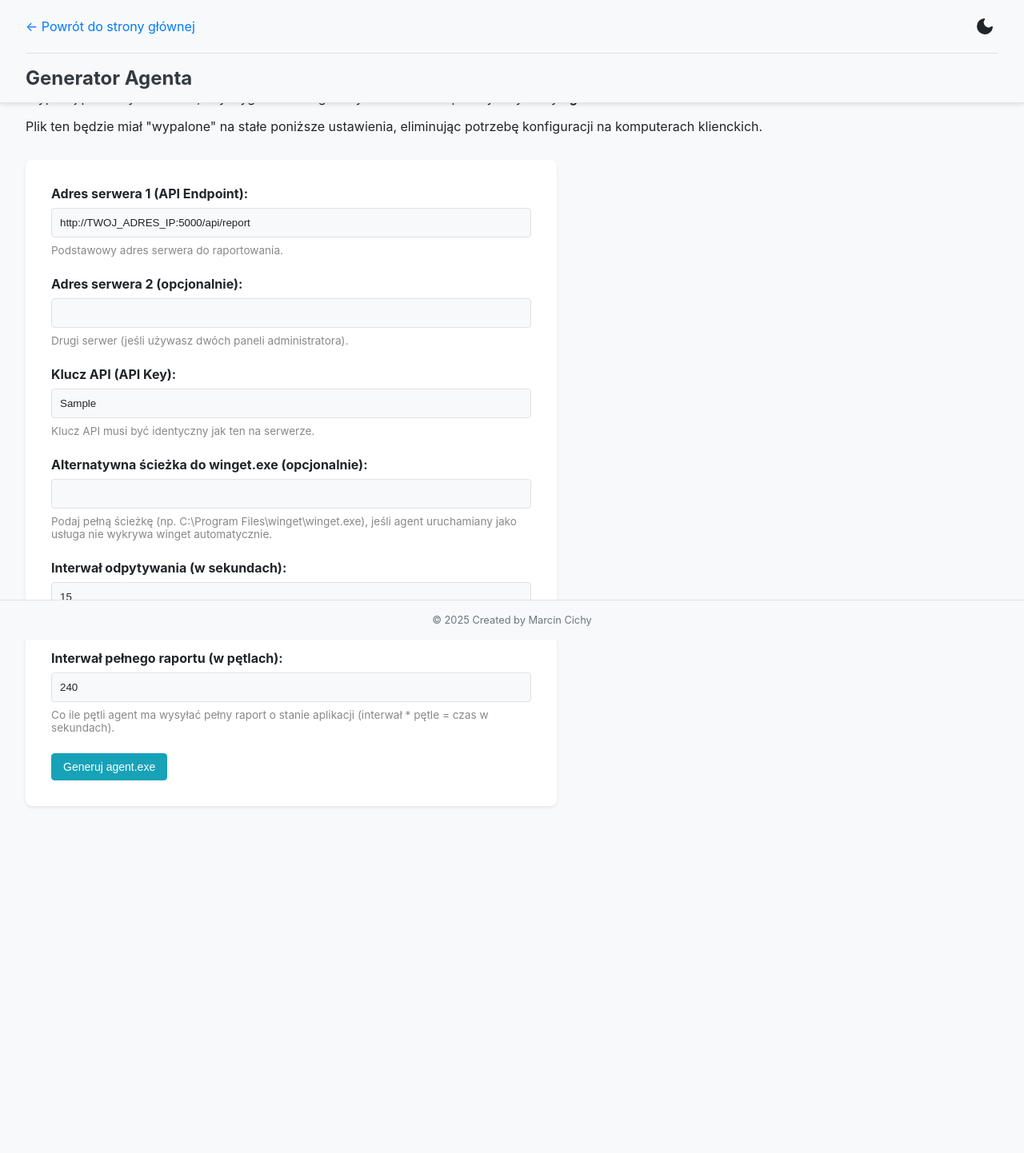
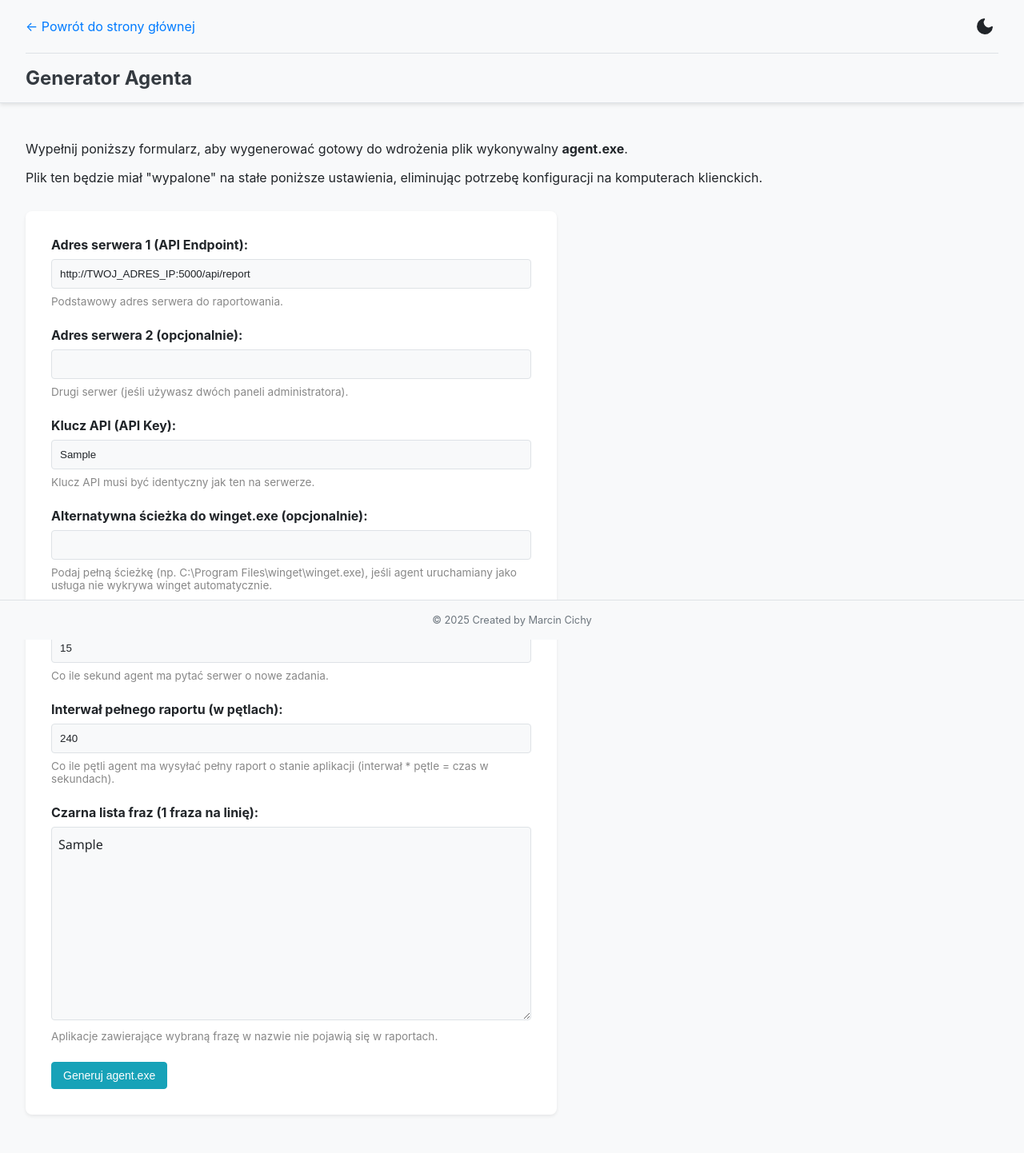
Before and after one commit to MarcinCichy/WingetAgent, a Flask app: template winget-dasboard/templates/settings.html in a window 1280 px wide. Shown: the whole page at 80% size. Before the commit the page ends 1009 px from the top, so only its background shows below. Run offline with Flask 3, Linux system fonts and the light colour scheme; the template is opened without the code that fills it: most values are stand-ins (such as "Sample title", 1, 10 or a date in 2020).

Commit message:
UI/layout improvements and initial support for blacklist definition in agent.exe generator
- Increased body padding-top so the fixed header and subheader are always visible
- Improved textarea (blacklist) alignment: all keywords start at the left edge
- Minor visual tweaks to header/subheader padding
- Fixed dark mode textarea background
- Fixed issue with elements hidden behind fixed header
- **Added initial support in agent.exe generator for defining a blacklist of app keywords to ignore in reports** (blacklist is injected into the generated .exe agent)

Closes issue with cut-off top text and uneven textarea lines.

```diff
--- a/winget-dasboard/agent_template.py.txt
+++ b/winget-dasboard/agent_template.py.txt
@@ -14,6 +14,7 @@ API_KEY = "__API_KEY__"
 LOOP_INTERVAL_SECONDS = __LOOP_INTERVAL__
 FULL_REPORT_INTERVAL_LOOPS = __REPORT_INTERVAL__
 WINGET_PATH_CONF = r"__WINGET_PATH__"
+BLACKLIST_KEYWORDS = [__BLACKLIST_KEYWORDS__]
 
 # --- Automatyczne wykrywanie lokalizacji winget.exe ---
 def find_winget_path():
@@ -128,7 +129,6 @@ def get_installed_apps():
             version, source = line[pos_version:pos_available].strip(), line[pos_available:].strip() if pos_source != -1 else ""
             if not name or name.lower() == 'name': continue
             name_lower = name.lower()
-            BLACKLIST_KEYWORDS = ['redistributable', 'visual c++', '.net framework']
             if any(k in name_lower for k in BLACKLIST_KEYWORDS): continue
             apps.append({"name": name, "id": id_, "version": version})
         except Exception as e:
--- a/winget-dasboard/app.py
+++ b/winget-dasboard/app.py
@@ -139,7 +139,21 @@ def view_report(report_id):
 
 @app.route('/settings')
 def settings():
-    return render_template('settings.html', server_api_key=API_KEY)
+    default_blacklist_keywords = """
+redistributable
+visual c++
+.net framework
+microsoft
+windows
+bing
+edge
+onedrive
+office
+teams
+outlook
+store
+    """
+    return render_template('settings.html', server_api_key=API_KEY, default_blacklist_keywords=default_blacklist_keywords)
 
 @app.route('/api/report', methods=['POST'])
 @require_api_key
@@ -458,12 +472,17 @@ def generate_exe():
         "loop_interval": int(request.form.get('loop_interval', 15)),
         "report_interval": int(request.form.get('report_interval', 240)),
         "winget_path": request.form.get('winget_path', ''),  # jeśli masz
+        "blacklist_keywords": request.form.get('blacklist_keywords', '')
     }
+
+    blacklist_str = ', '.join([f"'{kw.strip()}'" for kw in config['blacklist_keywords'].splitlines() if kw.strip()])
 
     logging.info(
         f"GENERATOR: endpoint1={config['api_endpoint_1']} endpoint2={config['api_endpoint_2']} key={config['api_key']}")
 
-    final_agent_code = AGENT_TEMPLATE.replace('__API_ENDPOINT_1__', config['api_endpoint_1']) \
+    final_agent_code = AGENT_TEMPLATE \
+        .replace('__BLACKLIST_KEYWORDS__', blacklist_str) \
+        .replace('__API_ENDPOINT_1__', config['api_endpoint_1']) \
         .replace('__API_ENDPOINT_2__', config['api_endpoint_2']) \
         .replace('__API_KEY__', config['api_key']) \
         .replace('__LOOP_INTERVAL__', str(config['loop_interval'])) \
--- a/winget-dasboard/static/app.js
+++ b/winget-dasboard/static/app.js
@@ -120,3 +120,13 @@ document.addEventListener('DOMContentLoaded', () => {
         });
     });
 });
+
+document.addEventListener('DOMContentLoaded', function() {
+    var textarea = document.getElementById('blacklist_keywords');
+    if (textarea) {
+        textarea.addEventListener('blur', function() {
+            var cleaned = textarea.value.split('\n').map(line => line.trim()).join('\n');
+            textarea.value = cleaned;
+        });
+    }
+});
--- a/winget-dasboard/static/style.css
+++ b/winget-dasboard/static/style.css
@@ -29,7 +29,7 @@ body {
     background-color: var(--kolor-tla);
     color: var(--kolor-tekstu);
     transition: background-color 0.2s linear, color 0.2s linear;
-    padding-top: 6rem;
+    padding-top: 10rem;
     padding-bottom: 3rem;
 }
 .main-content {
@@ -137,3 +137,27 @@ html.dark-mode #theme-toggle .moon-icon { display: none; }
     font-size: 0.85em;
     color: #888;
 }
+.form-group textarea {
+    width: 100%;
+    min-height: 120px;
+    padding: 10px 8px;
+    border: 1.5px solid var(--kolor-tabeli-ramka);
+    background-color: var(--kolor-tla);
+    color: var(--kolor-tekstu);
+    border-radius: 4px;
+    box-sizing: border-box;
+    resize: vertical;
+    font-family: "Segoe UI", Arial, sans-serif;
+    font-size: 1em;
+    transition: border-color 0.2s, background-color 0.2s;
+    text-align: left;
+}
+.form-group textarea:focus {
+    border-color: var(--kolor-linku);
+    outline: none;
+    background-color: var(--kolor-tla-hover);
+    box-shadow: 0 0 6px rgba(0,123,255,0.10);
+}
+html.dark-mode .form-group textarea:focus {
+    background-color: #24292f;
+}
--- a/winget-dasboard/templates/settings.html
+++ b/winget-dasboard/templates/settings.html
@@ -45,6 +45,11 @@
             <input type="number" id="report_interval" name="report_interval" value="240" required>
             <small>Co ile pętli agent ma wysyłać pełny raport o stanie aplikacji (interwał * pętle = czas w sekundach).</small>
         </div>
+        <div class="form-group">
+            <label for="blacklist_keywords">Czarna lista fraz (1 fraza na linię):</label>
+            <textarea id="blacklist_keywords" name="blacklist_keywords" rows="10">{{ default_blacklist_keywords }}</textarea>
+            <small>Aplikacje zawierające wybraną frazę w nazwie nie pojawią się w raportach.</small>
+        </div>
         <button type="submit" class="action-btn btn-report">Generuj agent.exe</button>
     </form>
 {% endblock %}
```
